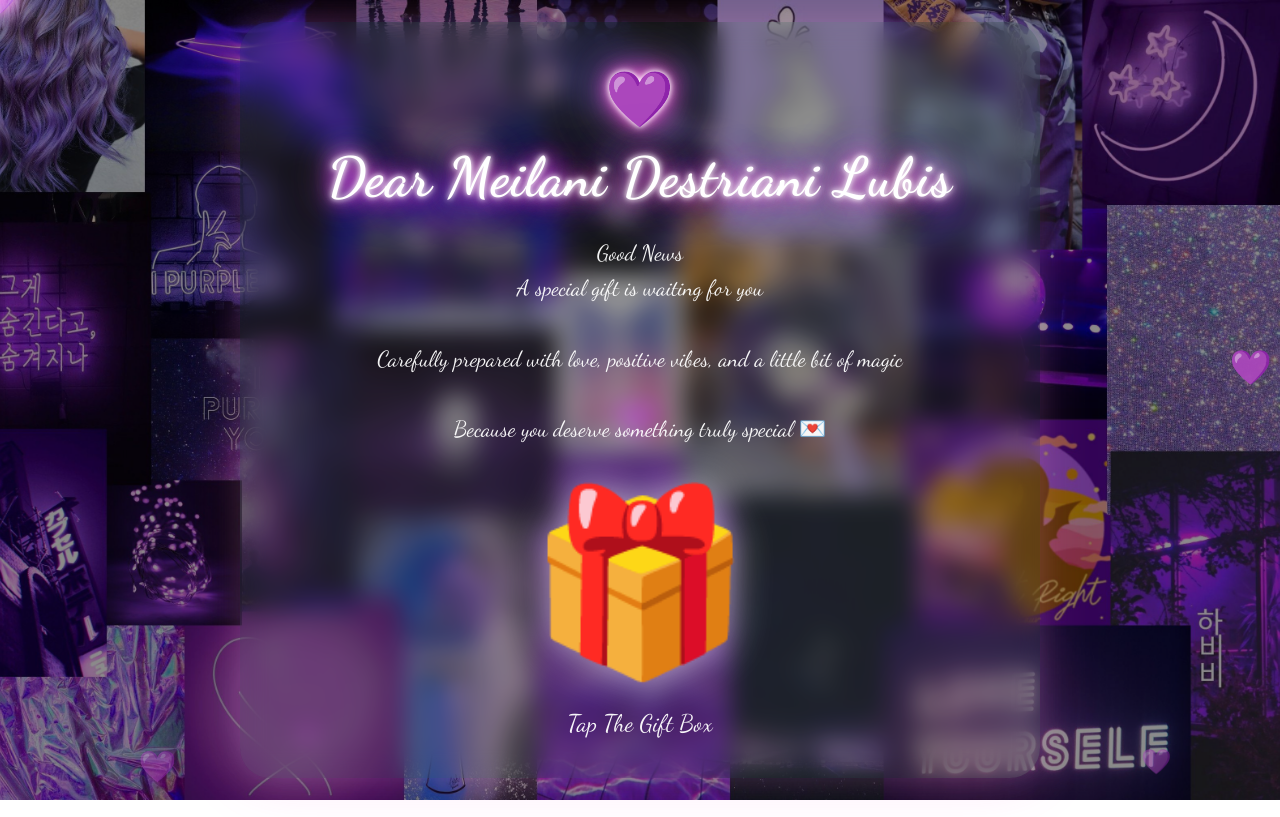
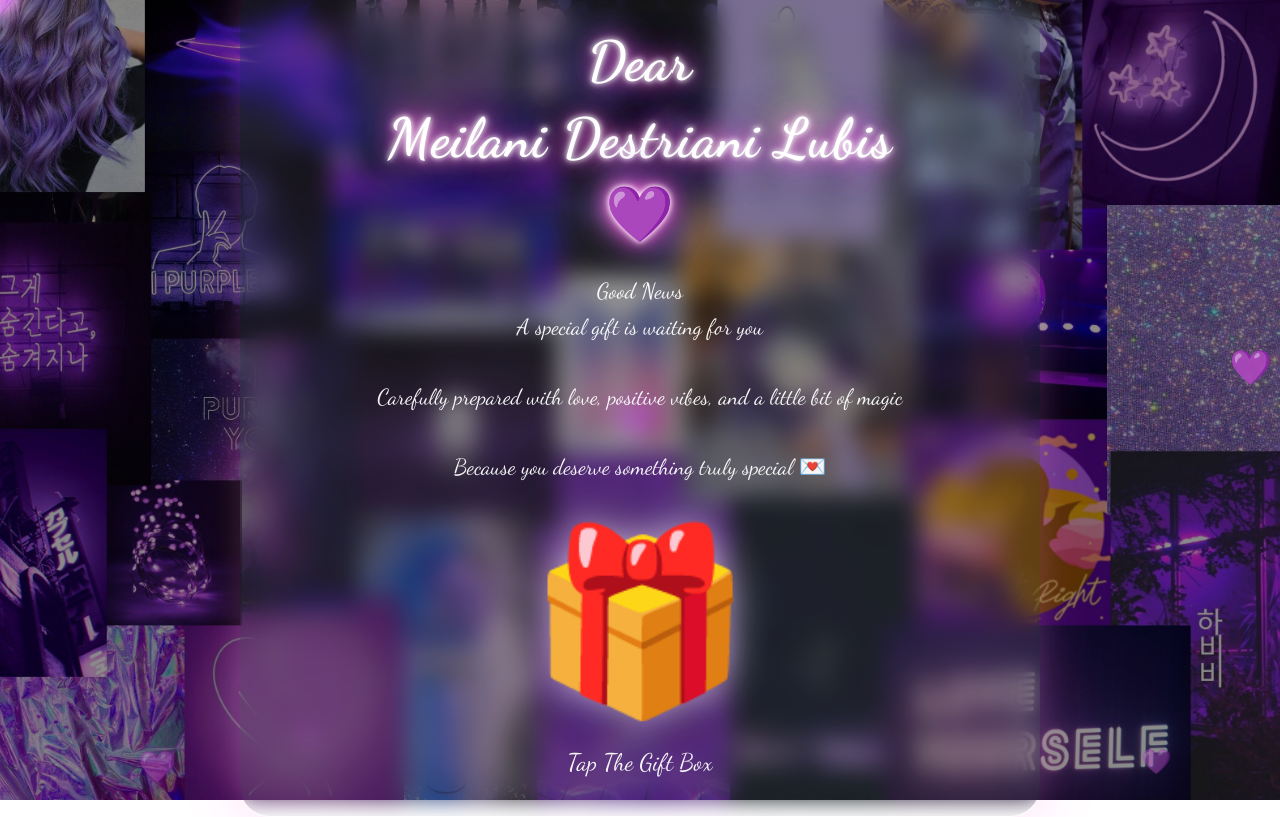
Before and after one commit to sepedagelas7-cell/Meilani, a plain HTML site: page landing.html in a window 1280 px wide. Drawn offline with Linux system fonts and the light colour scheme.

Commit message:
Update landing.html

```diff
--- a/landing.html
+++ b/landing.html
@@ -362,9 +362,8 @@ body::before{
 <div class="card">
 
   <h1>
-    💜 <br>
-    Dear Meilani Destriani Lubis
-  </h1>
+    Dear <br> Meilani Destriani Lubis <br> 💜
+    </h1>
 
   <p>
     Good News
```
